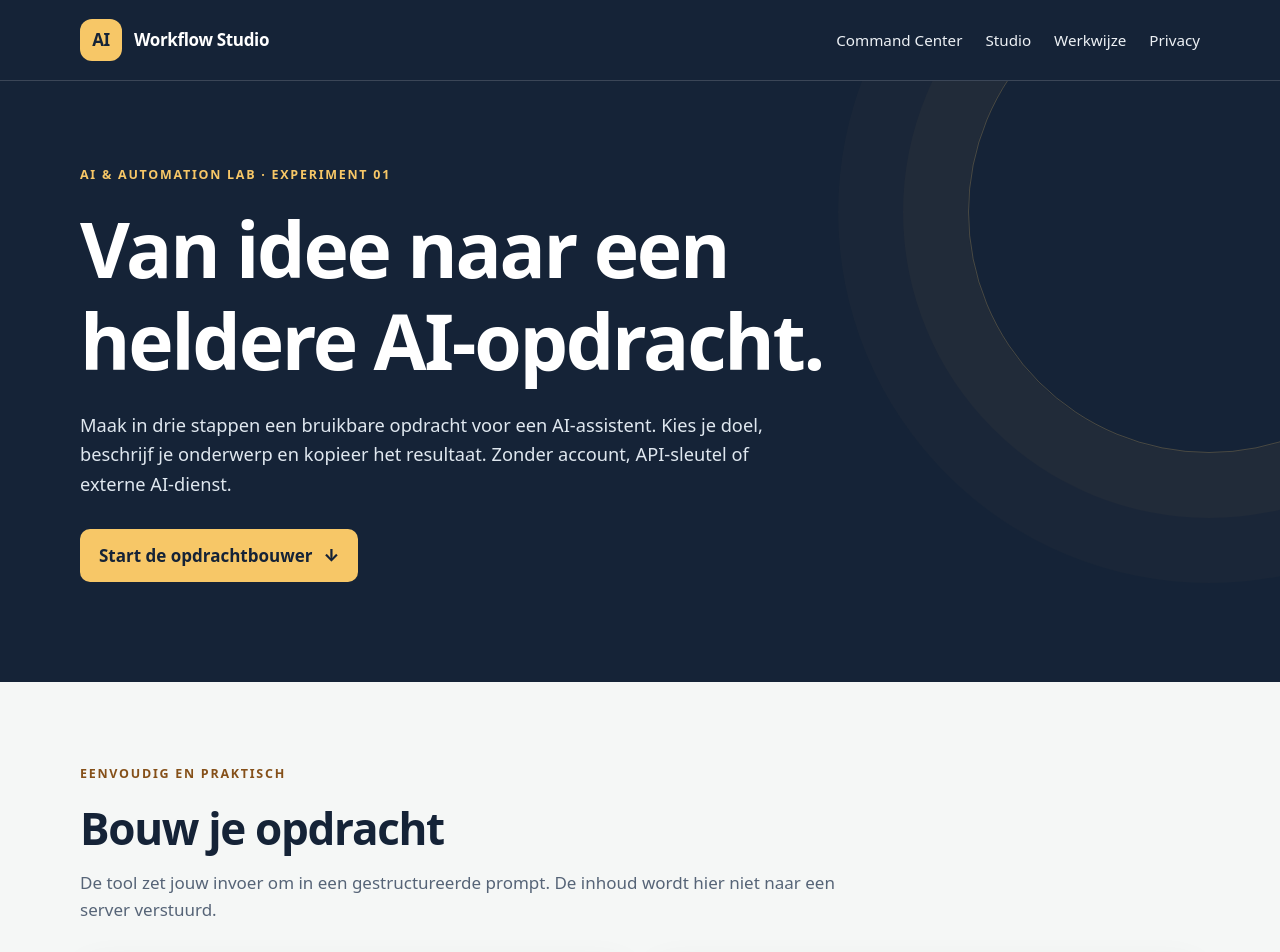
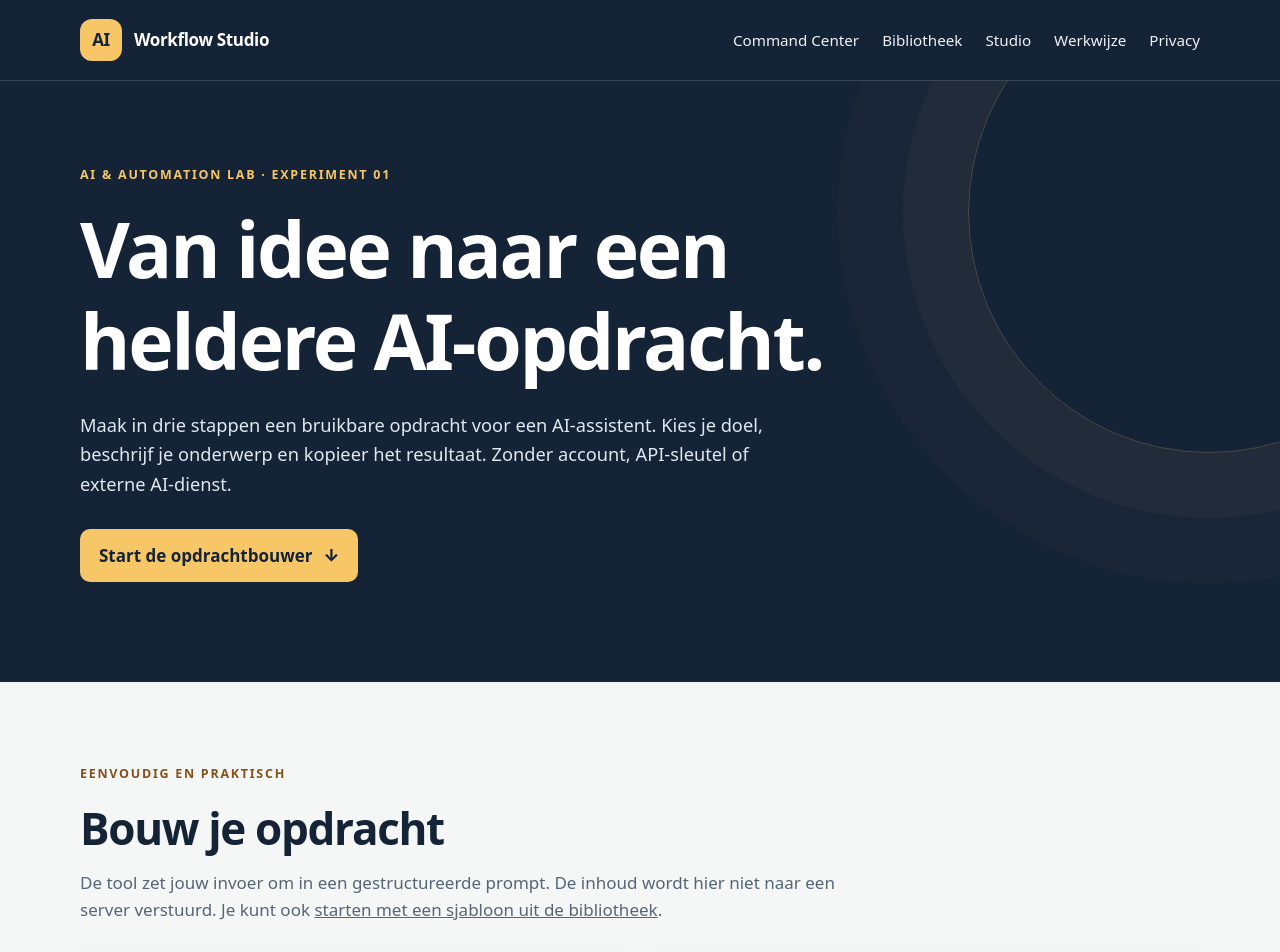
Before and after one commit to BornInSuriname/ai-automation-lab, a plain HTML site: page studio.html in a window 1280 px wide. Shown: the top 952 px of the page. Drawn offline with Linux system fonts and the light colour scheme.

Commit message:
feat: support workflow library entry into the AI studio

```diff
--- a/studio.html
+++ b/studio.html
@@ -8,6 +8,7 @@
   <meta http-equiv="Content-Security-Policy" content="default-src 'self'; script-src 'self'; style-src 'self'; img-src 'self' data:; object-src 'none'; base-uri 'self'; form-action 'none'">
   <title>AI Workflow Studio | Fabian AI Command Center</title>
   <link rel="stylesheet" href="styles.css">
+  <script src="presets.js" defer></script>
   <script src="app.js" defer></script>
 </head>
 <body>
@@ -17,6 +18,7 @@
       <a href="index.html" class="brand"><span class="brand-mark">AI</span> Workflow Studio</a>
       <nav aria-label="Navigatie">
         <a href="index.html">Command Center</a>
+        <a href="workflows.html">Bibliotheek</a>
         <a href="#studio">Studio</a>
         <a href="#werkwijze">Werkwijze</a>
         <a href="#privacy">Privacy</a>
@@ -41,7 +43,7 @@
         <div class="section-heading">
           <p class="eyebrow dark">Eenvoudig en praktisch</p>
           <h2 id="studio-title">Bouw je opdracht</h2>
-          <p>De tool zet jouw invoer om in een gestructureerde prompt. De inhoud wordt hier niet naar een server verstuurd.</p>
+          <p>De tool zet jouw invoer om in een gestructureerde prompt. De inhoud wordt hier niet naar een server verstuurd. Je kunt ook <a href="workflows.html">starten met een sjabloon uit de bibliotheek</a>.</p>
         </div>
         <div class="studio-grid">
           <form id="prompt-form" class="panel form-panel">
```
